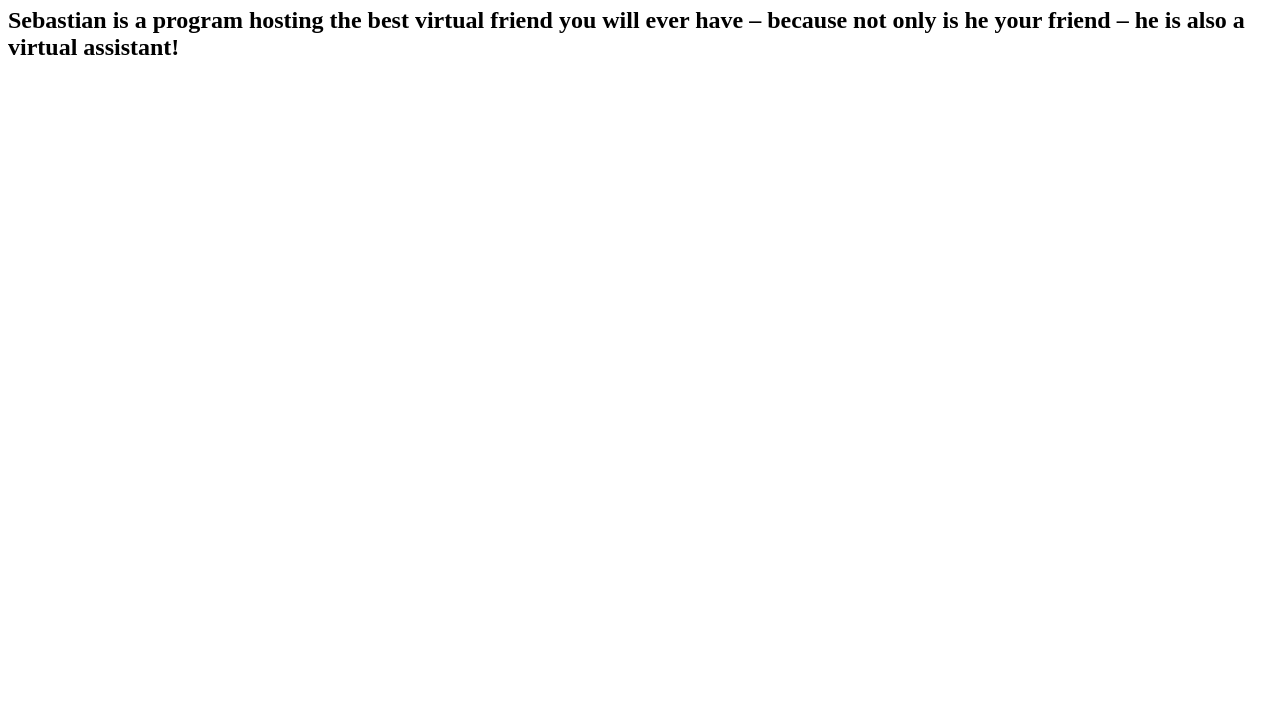
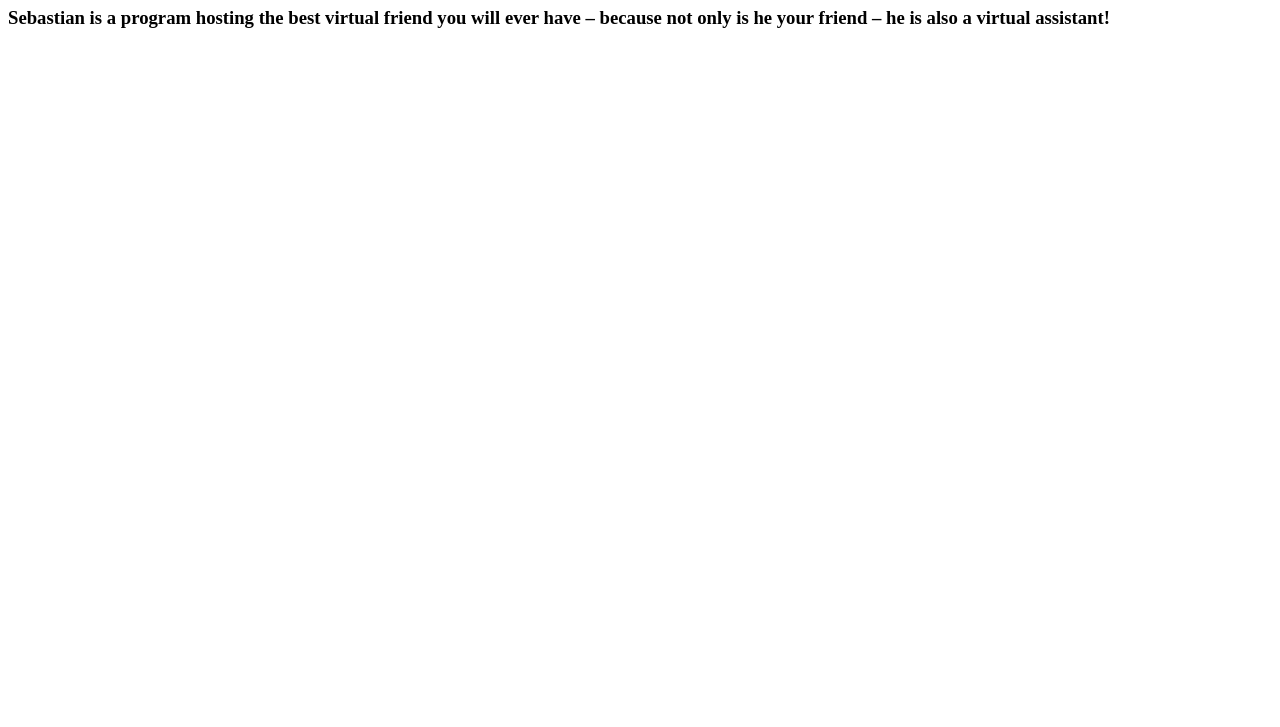
Before and after one commit to githubcyclist/sebastian-compiled, a plain HTML site: page index.html in a window 1280 px wide. Shown: the part 73-800 px from the top of the page. Drawn offline with Linux system fonts and the light colour scheme.

Commit message:
Update index.html

```diff
--- a/index.html
+++ b/index.html
@@ -2,6 +2,6 @@
 <html>
   <head>
     <h1>Sebastian</h1>
-    <h2>Sebastian is a program hosting the best virtual friend you will ever have – because not only is he your friend – he is also a virtual assistant!</h2>
+    <h3>Sebastian is a program hosting the best virtual friend you will ever have – because not only is he your friend – he is also a virtual assistant!</h3>
   </head>
 </html>
```
